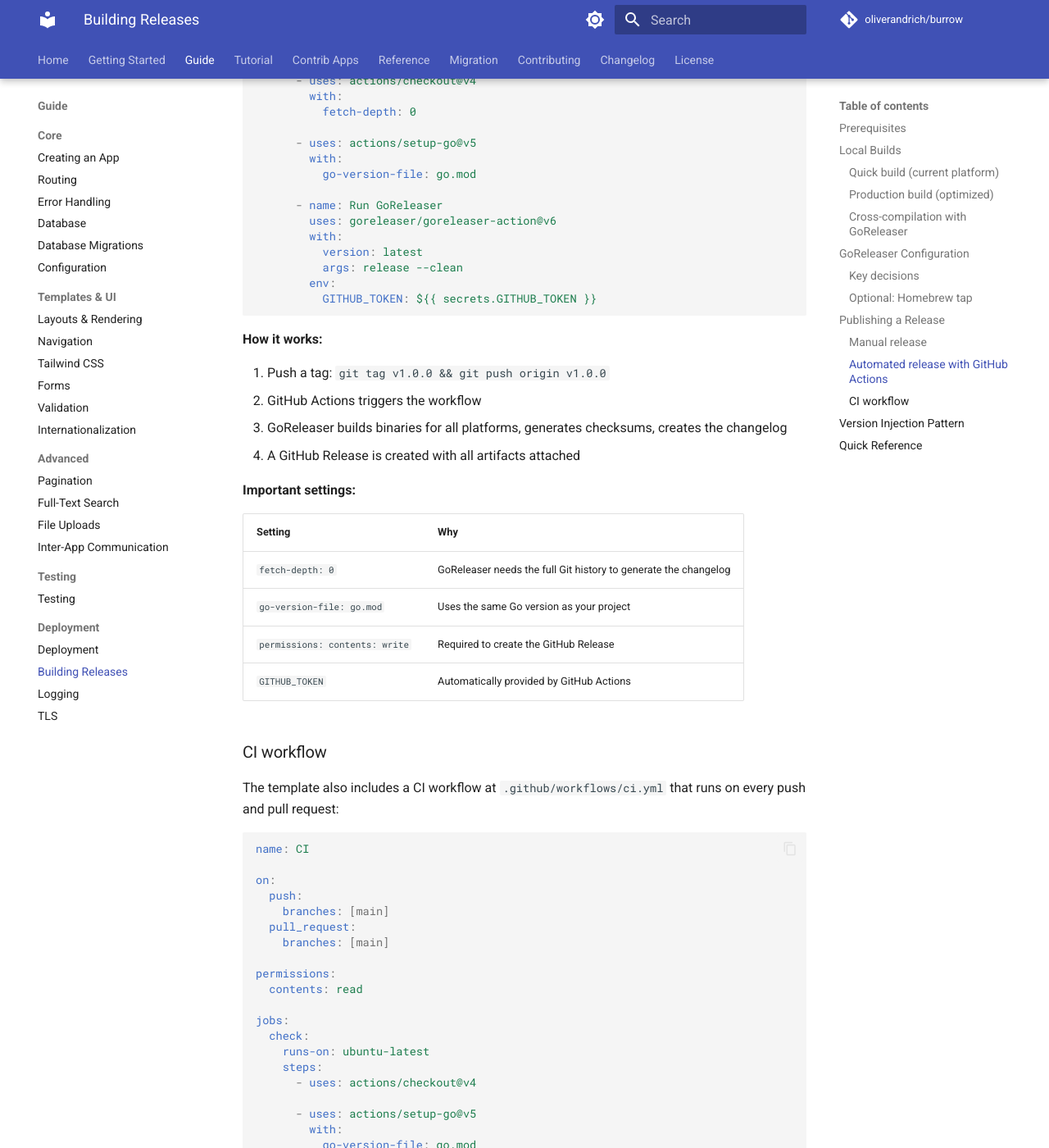
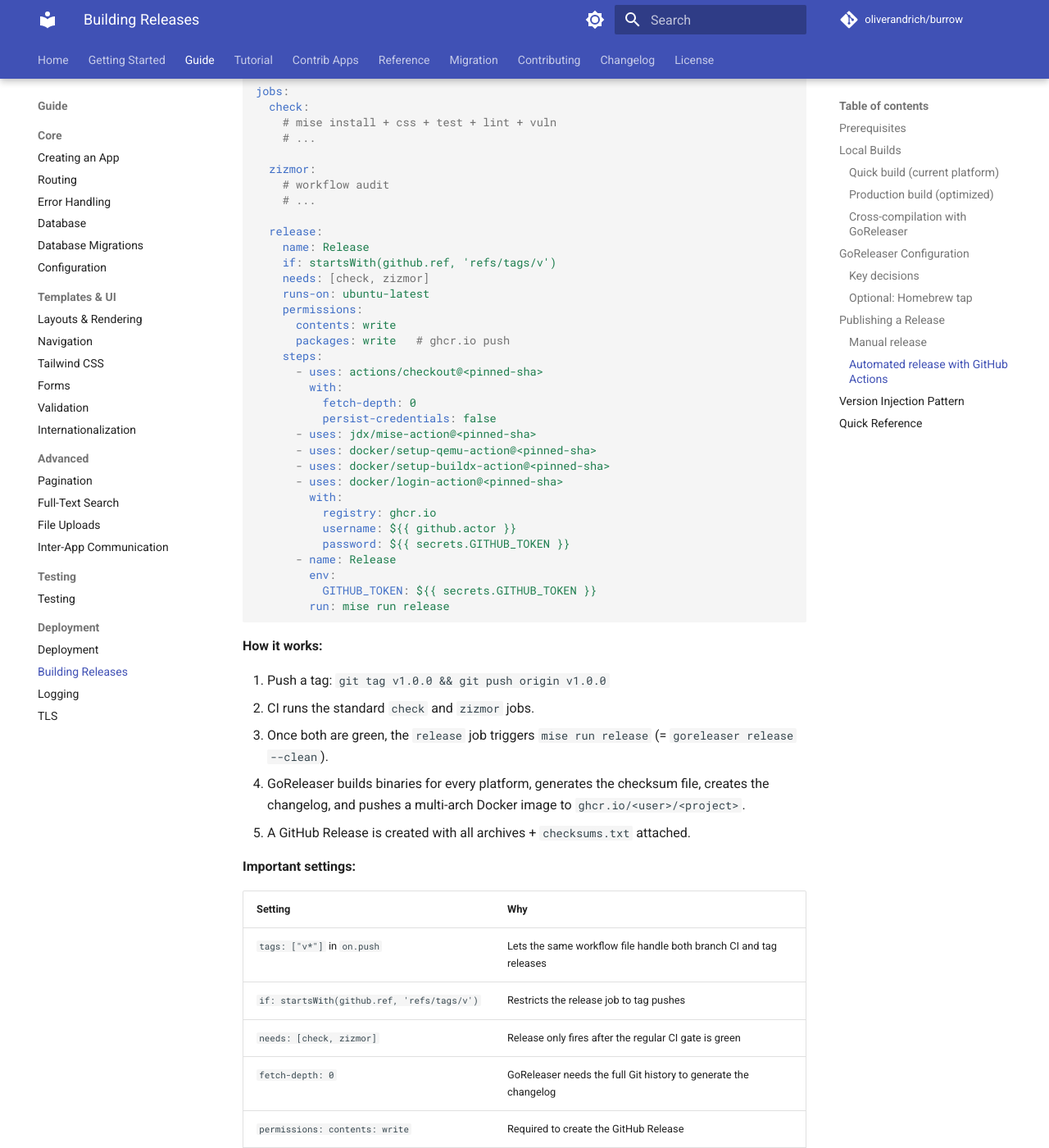
Before and after one commit to oliverandrich/burrow, an MkDocs documentation site: the page built from docs/guide/releases.md, in a window 1280 px wide and 1400 px high, scrolled down 4386 px. Shown: the whole window at 82% size. Built offline with MkDocs 1.6.1 and Material for MkDocs 9.7.7, drawn with Linux system fonts in a browser that asks for light colours; comment, search, counter and statistics services are not loaded; some of the changed text lies outside the part shown.

Commit message:
chore(scaffold): fold release job into ci.yml + add BSD release targets (#56)
Mirrors the layout burrow itself adopted in #50: a tag-only `release`
stage at the bottom of `ci.yml`, gated on the regular `check` + `zizmor`
jobs. The standalone `release.yml` is gone. Same triggers, same
goreleaser invocation, but releases now ride the same CI gate as
main pushes.

goreleaser also builds FreeBSD and OpenBSD binaries for amd64/arm64
alongside Linux/macOS/Windows — possible because the scaffold is
consistently CGO_ENABLED=0. NetBSD was evaluated but modernc.org/sqlite
has an upstream compile error for netbsd_amd64 and ships no source for
netbsd_arm64; left out until upstream is fixed.

````diff
--- a/docs/guide/releases.md
+++ b/docs/guide/releases.md
@@ -181,59 +181,7 @@ goreleaser release --clean
 
 ### Automated release with GitHub Actions
 
-The template includes a release workflow at `.github/workflows/release.yml`:
-
-```yaml
-name: Release
-
-on:
-  push:
-    tags:
-      - "v*"
-
-permissions:
-  contents: write
-
-jobs:
-  release:
-    runs-on: ubuntu-latest
-    steps:
-      - uses: actions/checkout@v4
-        with:
-          fetch-depth: 0
-
-      - uses: actions/setup-go@v5
-        with:
-          go-version-file: go.mod
-
-      - name: Run GoReleaser
-        uses: goreleaser/goreleaser-action@v6
-        with:
-          version: latest
-          args: release --clean
-        env:
-          GITHUB_TOKEN: ${{ secrets.GITHUB_TOKEN }}
-```
-
-**How it works:**
-
-1. Push a tag: `git tag v1.0.0 && git push origin v1.0.0`
-2. GitHub Actions triggers the workflow
-3. GoReleaser builds binaries for all platforms, generates checksums, creates the changelog
-4. A GitHub Release is created with all artifacts attached
-
-**Important settings:**
-
-| Setting | Why |
-|---------|-----|
-| `fetch-depth: 0` | GoReleaser needs the full Git history to generate the changelog |
-| `go-version-file: go.mod` | Uses the same Go version as your project |
-| `permissions: contents: write` | Required to create the GitHub Release |
-| `GITHUB_TOKEN` | Automatically provided by GitHub Actions |
-
-### CI workflow
-
-The template also includes a CI workflow at `.github/workflows/ci.yml` that runs on every push and pull request:
+The scaffold ships a single `.github/workflows/ci.yml` that runs on every push, pull request, **and** tag push. A tag-only `release` job at the bottom is gated on the regular `check` + `zizmor` jobs, so a release only goes out when the same checks that gate `main` are green:
 
 ```yaml
 name: CI
@@ -241,6 +189,7 @@ name: CI
 on:
   push:
     branches: [main]
+    tags: ["v*"]
   pull_request:
     branches: [main]
 
@@ -249,25 +198,59 @@ permissions:
 
 jobs:
   check:
+    # mise install + css + test + lint + vuln
+    # ...
+
+  zizmor:
+    # workflow audit
+    # ...
+
+  release:
+    name: Release
+    if: startsWith(github.ref, 'refs/tags/v')
+    needs: [check, zizmor]
     runs-on: ubuntu-latest
+    permissions:
+      contents: write
+      packages: write   # ghcr.io push
     steps:
-      - uses: actions/checkout@v4
+      - uses: actions/checkout@<pinned-sha>
+        with:
+          fetch-depth: 0
+          persist-credentials: false
+      - uses: jdx/mise-action@<pinned-sha>
+      - uses: docker/setup-qemu-action@<pinned-sha>
+      - uses: docker/setup-buildx-action@<pinned-sha>
+      - uses: docker/login-action@<pinned-sha>
+        with:
+          registry: ghcr.io
+          username: ${{ github.actor }}
+          password: ${{ secrets.GITHUB_TOKEN }}
+      - name: Release
+        env:
+          GITHUB_TOKEN: ${{ secrets.GITHUB_TOKEN }}
+        run: mise run release
+```
 
-      - uses: actions/setup-go@v5
-        with:
-          go-version-file: go.mod
+**How it works:**
 
-      - name: Build
-        run: go build ./...
+1. Push a tag: `git tag v1.0.0 && git push origin v1.0.0`
+2. CI runs the standard `check` and `zizmor` jobs.
+3. Once both are green, the `release` job triggers `mise run release` (= `goreleaser release --clean`).
+4. GoReleaser builds binaries for every platform, generates the checksum file, creates the changelog, and pushes a multi-arch Docker image to `ghcr.io/<user>/<project>`.
+5. A GitHub Release is created with all archives + `checksums.txt` attached.
 
-      - name: Test
-        run: go test ./...
+**Important settings:**
 
-      - name: Lint
-        uses: golangci/golangci-lint-action@v7
-        with:
-          version: latest
-```
+| Setting | Why |
+|---------|-----|
+| `tags: ["v*"]` in `on.push` | Lets the same workflow file handle both branch CI and tag releases |
+| `if: startsWith(github.ref, 'refs/tags/v')` | Restricts the release job to tag pushes |
+| `needs: [check, zizmor]` | Release only fires after the regular CI gate is green |
+| `fetch-depth: 0` | GoReleaser needs the full Git history to generate the changelog |
+| `permissions: contents: write` | Required to create the GitHub Release |
+| `permissions: packages: write` | Required to push the Docker image to `ghcr.io` |
+| `GITHUB_TOKEN` | Automatically provided by GitHub Actions |
 
 ## Version Injection Pattern
 
````
Also changed, not shown: CHANGELOG.md (+7 -0 lines), cmd/burrow/templates/project/README.md (+2 -2 lines), docs/getting-started/tooling.md (+1 -1 lines), docs/reference/cli.md (+1 -1 lines), 3 other files.
